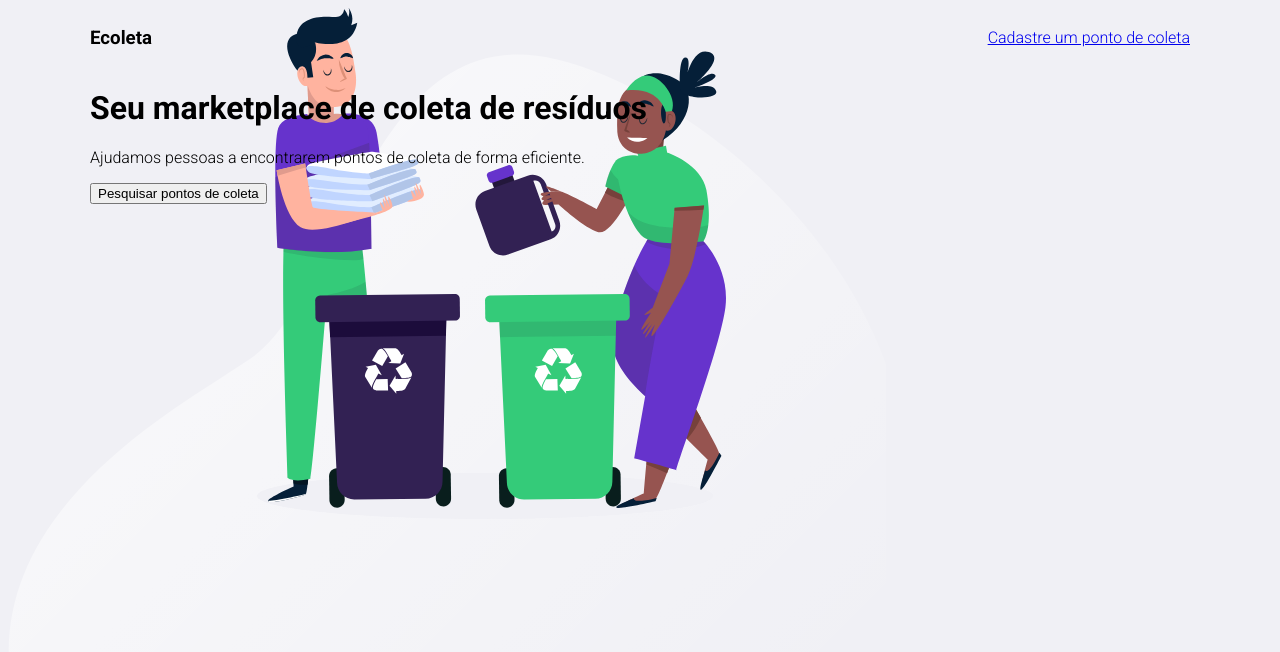
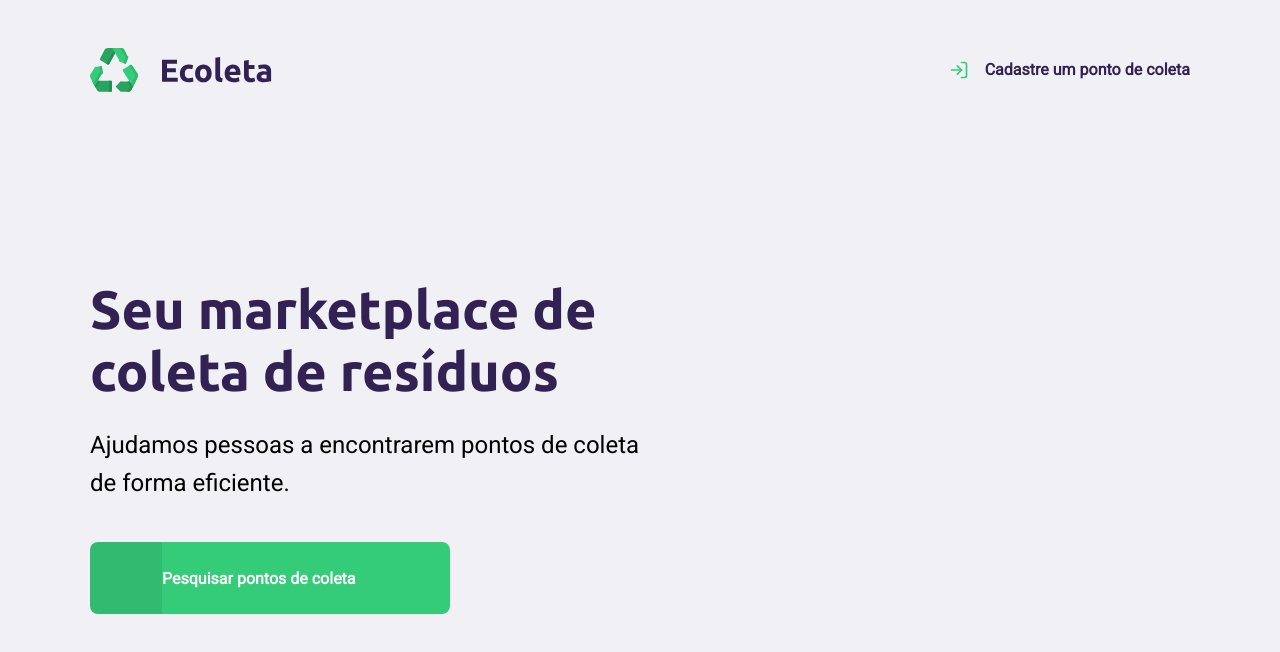
Before and after one commit to wendellcalixtoo/Ecoleta, a plain HTML site: page index.html in a window 1280 px wide. Drawn offline with Linux system fonts and the light colour scheme.

Commit message:
Add styles

```diff
--- a/index.html
+++ b/index.html
@@ -4,7 +4,7 @@
 <head>
     <meta charset="UTF-8">
     <meta name="viewport" content="width=device-width, initial-scale=1.0">
-    <link href="https://fonts.googleapis.com/css2?family=Roboto:wght@300;700&display=swap" rel="stylesheet">
+    <link href="https://fonts.googleapis.com/css2?family=Roboto&family=Ubuntu:wght@700&display=swap" rel="stylesheet">
     <link rel="stylesheet" href="./styles/main.css">
     <title>Ecoleta</title>
 </head>
@@ -13,16 +13,21 @@
     <div id="page-home">
         <div class="content">
             <header>
-                <h3>Ecoleta</h3>
-                <a href="#">Cadastre um ponto de coleta</a>
+                <img src="/assets/logo.svg" alt="Logomarca">
+                <a href="#">
+                    <span></span>
+                    Cadastre um ponto de coleta
+                </a>
             </header>
+            <main>
+                <h1>Seu marketplace de coleta de resíduos</h1>
 
+                <p>Ajudamos pessoas a encontrarem pontos de coleta de forma eficiente.</p>
 
-            <h1>Seu marketplace de coleta de resíduos</h1>
-
-            <p>Ajudamos pessoas a encontrarem pontos de coleta de forma eficiente.</p>
-
-            <button>Pesquisar pontos de coleta</button>
+                <a href="#">
+                    <span></span>
+                    Pesquisar pontos de coleta</a>
+            </main>
         </div>
     </div>
 </body>
--- a/styles/main.css
+++ b/styles/main.css
@@ -1,20 +1,49 @@
+:root {
+  --title-color: #322153;
+  --primary-color: #34cb79;
+}
+
+* {
+  margin: 0;
+  padding: 0;
+}
+
 html {
   font-family: 'Roboto', sans-serif;
 }
 
 body {
   background: #f0f0f5;
+  -webkit-font-smoothing: antialiased;
 }
 
-#page-home{
+a {
+  text-decoration: none;
+}
+
+h1,
+h2,
+h3,
+h4,
+h5,
+h6 {
+  color: var(--title-color);
+  font-family: 'Ubuntu', sans-serif;
+}
+
+#page-home {
   height: 100vh;
-    background: url('../assets/home-background.svg') no-repeat;
-    background-position: 35vh botton;
+  /* background: url('../assets/home-background.svg') no-repeat; */
+  background-position: 35vw botton;
 }
 
 #page-home .content {
+  display: flex;
+  flex-direction: column;
   margin: 0 auto;
   max-width: 1100px;
+
+  height: 100%;
   width: 90%;
 }
 
@@ -23,4 +52,73 @@ body {
 
   align-items: center;
   justify-content: space-between;
+  margin-top: 48px;
 }
+
+#page-home header a {
+  display: flex;
+
+  color: var(--title-color);
+  font-weight: 700;
+}
+
+#page-home header a span {
+  margin-right: 16px;
+  display: flex;
+  background: url('../assets/log-in.svg');
+
+  width: 20px;
+  height: 20px;
+}
+
+#page-home main {
+  display: flex;
+  flex-direction: column;
+  justify-content: center;
+
+  flex: 1;
+  max-width: 560px;
+  height: 600px;
+}
+
+#page-home main h1 {
+  font-size: 54px;
+}
+
+#page-home main p {
+  font-size: 24px;
+  line-height: 38px;
+  margin-top: 24px;
+}
+
+#page-home main a {
+    display: flex;
+    align-items: center;
+
+    width: 100%;
+    max-width: 360px;
+    height: 72px;
+
+    margin-top: 40px;
+
+    background: var(--primary-color);
+    border-radius: 8px;
+
+    transition: 400ms;
+
+    font-weight: bold;
+    color: #fafafa;
+}
+
+#page-home main a:hover{
+    background-color: #2fb86e;
+}
+
+#page-home main a span{
+    width: 72px;
+    height: 72px;
+
+    background-color: rgba(0, 0, 0, 0.08);
+    border-top-left-radius: 8px;
+    border-bottom-left-radius: 8px;
+}
```
Lines whose indentation alone changed are shown as unchanged.
